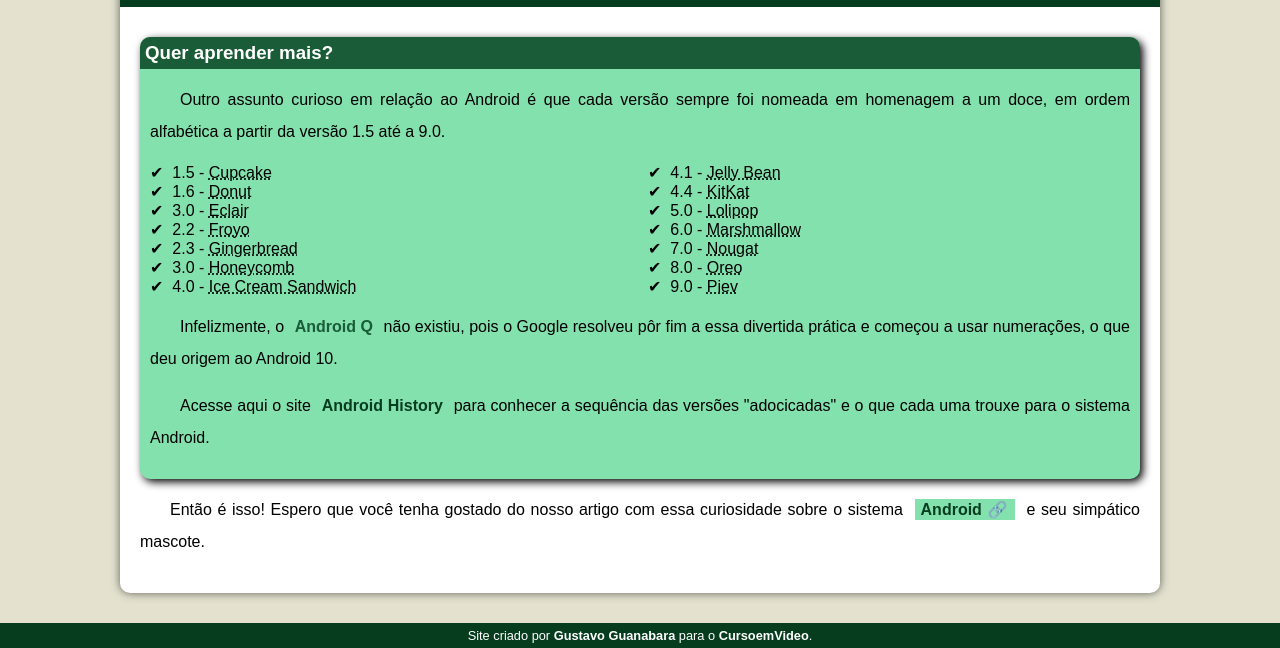
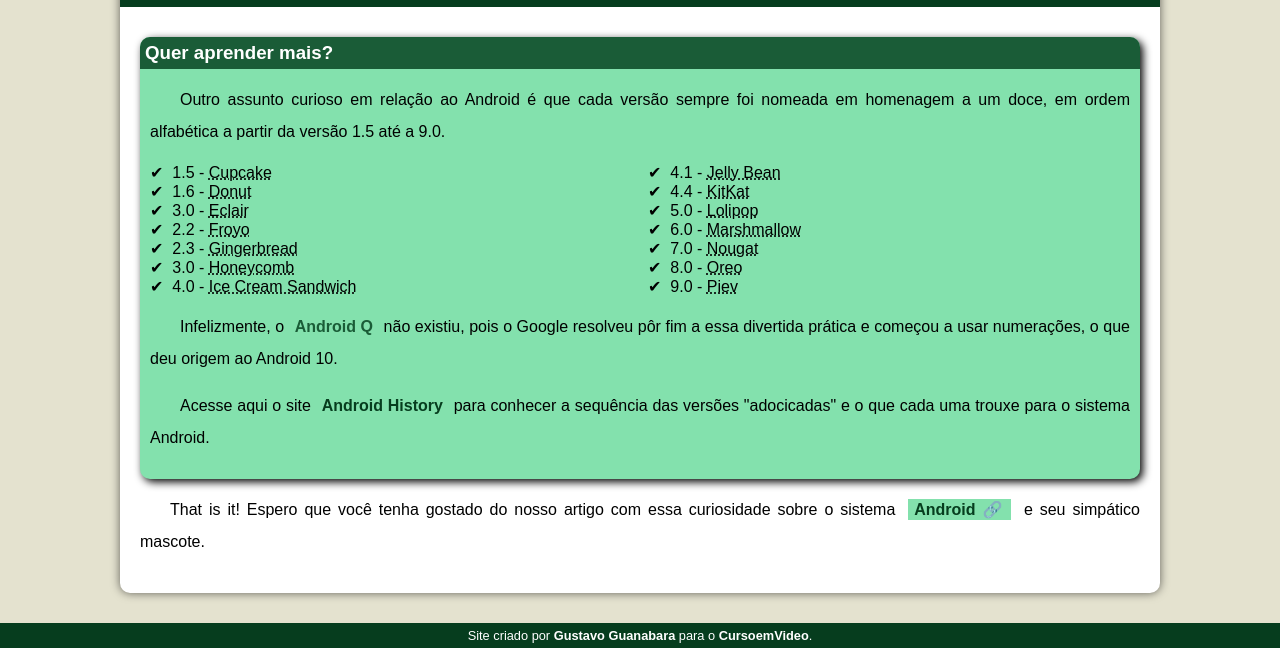
Before and after one commit to luizfboss/androidarticle, a plain HTML site: page index.html in a window 1280 px wide. Shown: the part 2422-3070 px from the top of the page. Drawn offline with Linux system fonts and the light colour scheme.

Commit message:
Update index.html

```diff
--- a/index.html
+++ b/index.html
@@ -83,7 +83,7 @@
                 <p>Acesse aqui o site <a href="android.com/intl/en_uk/" target="_blank">Android History</a> para conhecer a sequência das versões "adocicadas" e o que cada uma trouxe para o sistema Android.</p>
             </aside>
 
-                <p>Então é isso! Espero que você tenha gostado do nosso artigo com essa curiosidade sobre o sistema <strong><a href="">Android &#x1F517</a></strong> e seu simpático mascote.</p>
+                <p>That is it! Espero que você tenha gostado do nosso artigo com essa curiosidade sobre o sistema <strong><a href="">Android &#x1F517</a></strong> e seu simpático mascote.</p>
 
             </article>
     </main>
```
